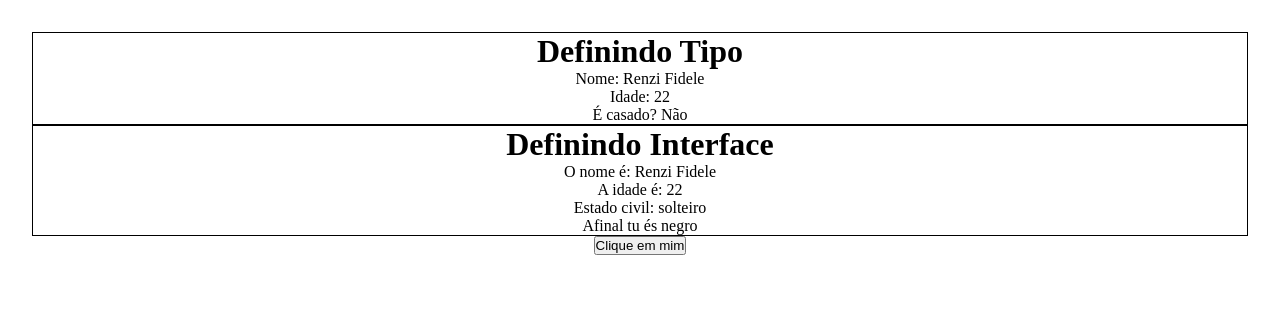
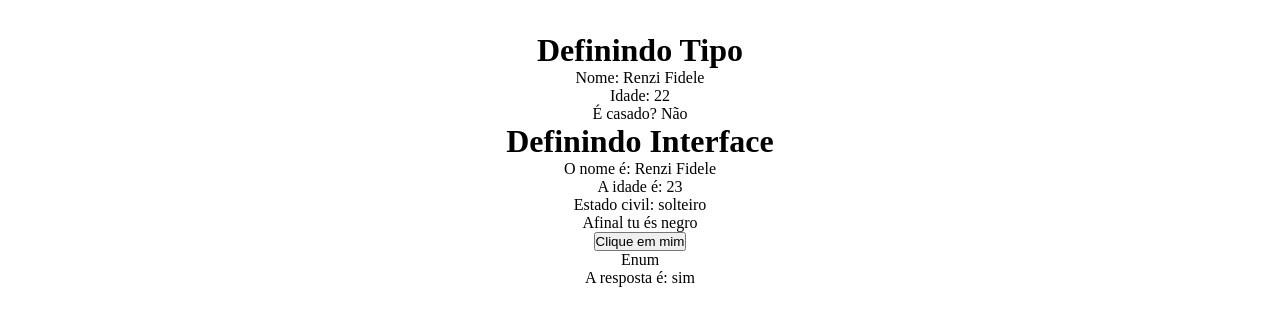
Before and after one commit to renzi-fidele-frontend/Aprendendo_TS_com_React, a React (Vite) app in the folder AprendendoTs/: page / in a window 1280 px wide. Shown: the top 326 px of the page. Built offline with nearby package versions, Linux system fonts and the light colour scheme.

Commit message:
Aprendendo a definir o tipo do contexto

```diff
--- a/AprendendoTs/src/App.tsx
+++ b/AprendendoTs/src/App.tsx
@@ -3,20 +3,37 @@ import DefinindoEstado from "./components/DefinindoEstado";
 import DefinindoEvento from "./components/DefinindoEvento";
 import DefinindoInterface from "./components/DefinindoInterface";
 import DefinindoTipo from "./components/DefinindoTipoVariavel";
-import { FC } from "react";
+import { FC, createContext } from "react";
+import DefinindoType from "./components/DefinindoType";
+import DefinindoEnum from "./components/DefinindoEnum";
+
+// No Ts é obrigatório definir a interface do contexto
+interface contextInterface {
+   nome: string;
+   idade: number;
+   casado: boolean;
+}
+
+export const context = createContext<contextInterface | null>(null);
 
 const App: FC = () => {
-   const nome: string = "Renzi Fidele";
-   const idade: number = 22;
-   const casado: boolean = false;
+   const ContextValue: contextInterface = {
+      nome: "Renzi Fidele",
+      idade: 23,
+      casado: false,
+   };
 
    return (
-      <>
-         <DefinindoTipo />
-         <DefinindoInterface key={1} nome={nome} casado={casado} idade={idade} />
-         <DefinindoEstado />
-         <DefinindoEvento />
-      </>
+      <div className="App">
+         <context.Provider value={ContextValue}>
+            <DefinindoTipo />
+            <DefinindoInterface key={1} nome={ContextValue.nome} casado={ContextValue.casado} idade={ContextValue.idade} />
+            <DefinindoEstado />
+            <DefinindoEvento />
+            <DefinindoEnum />
+            <DefinindoType />
+         </context.Provider>
+      </div>
    );
 };
 
--- a/AprendendoTs/src/components/DefinindoEstado/index.tsx
+++ b/AprendendoTs/src/components/DefinindoEstado/index.tsx
@@ -1,6 +1,12 @@
-import React, { FC, useState } from "react";
+import React, { FC, useContext, useEffect, useState } from "react";
+import { context } from "../../App";
 
 const DefinindoEstado: FC = () => {
+   const estado = useContext(context);
+   useEffect(() => {
+      console.log(estado);
+   }, [estado]);
+
    const [Texto, setTexto] = useState<string>("");
 
    return (
--- a/AprendendoTs/src/components/DefinindoInterface/index.tsx
+++ b/AprendendoTs/src/components/DefinindoInterface/index.tsx
@@ -1,5 +1,5 @@
 import React, { FC } from "react";
-import styles from "./styles.module.css";
+
 import { raca } from "../DefinindoEnum";
 
 //  Definindo a interface das props do componente
@@ -11,7 +11,7 @@ interface Props {
 
 const DefinindoInterface: FC<Props> = ({ nome, idade, casado }) => {
    return (
-      <div id={styles.ct}>
+      <div>
          <h1>Definindo Interface</h1>
          <p>O nome é: {nome}</p>
          <p>A idade é: {idade}</p>
--- a/AprendendoTs/src/components/DefinindoInterface/styles.module.css
+++ /dev/null
@@ -1,4 +0,0 @@
-#ct {
-    border: 1px solid black;
-    text-align: center;
-}
--- a/AprendendoTs/src/components/DefinindoTipoVariavel/index.tsx
+++ b/AprendendoTs/src/components/DefinindoTipoVariavel/index.tsx
@@ -1,5 +1,4 @@
 import React, { useEffect } from "react";
-import styles from "./styles.module.css";
 
 const DefinindoTipo = () => {
    //  Definindo tipo de variável
@@ -28,7 +27,7 @@ const DefinindoTipo = () => {
    }, []);
 
    return (
-      <div id={styles.ct}>
+      <div>
          <h1>Definindo Tipo</h1>
          <p>Nome: {nome}</p>
          <p>Idade: {idade}</p>
--- a/AprendendoTs/src/components/DefinindoTipoVariavel/styles.module.css
+++ /dev/null
@@ -1,4 +0,0 @@
-#ct {
-   border: 1px solid black;
-   text-align: center;
-}
--- a/AprendendoTs/src/components/DefinindoType/index.tsx
+++ b/AprendendoTs/src/components/DefinindoType/index.tsx
@@ -1,6 +1,6 @@
 import React from "react";
 
-const index = () => {
+const DefinindoType = () => {
    //  Type serve para definir valores obrigatórios de uma variável
    type TypeResposta = "sim" | "não";
    const resposta: TypeResposta = "sim";
@@ -12,4 +12,4 @@ const index = () => {
    );
 };
 
-export default index;
+export default DefinindoType;
```
Also changed, not shown: AprendendoTs/src/components/DefinindoEnum/styles.module.css (deleted), AprendendoTs/src/components/DefinindoEstado/styles.module.css (deleted), AprendendoTs/src/components/DefinindoEvento/styles.module.css (deleted), AprendendoTs/src/components/DefinindoType/styles.module.css (deleted).
